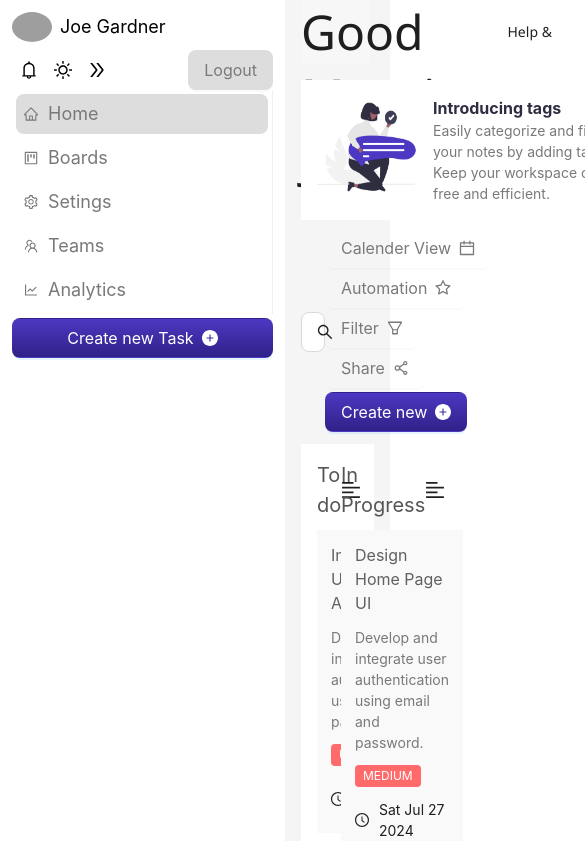
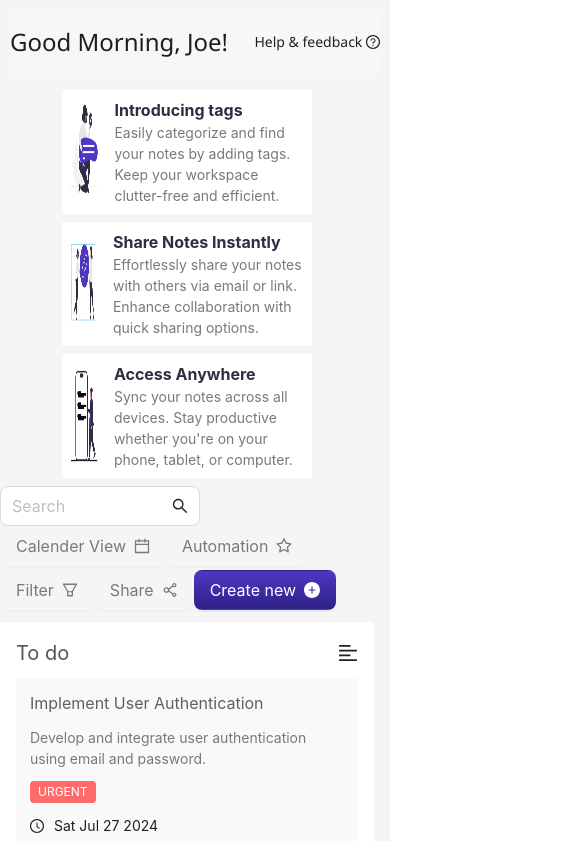
Before and after one commit to Mr-ram99/trello_client, a Next.js app: page /dashboard in a window 390 px wide. Shown: the top 841 px of the page, 585 px wide, since content can reach past the window. Built offline with nearby package versions, Linux system fonts and the light colour scheme; grey boxes are pictures that could not be loaded.

Commit message:
responsive ui

```diff
--- a/src/app/components/CustomCard/index.module.scss
+++ b/src/app/components/CustomCard/index.module.scss
@@ -1,11 +1,11 @@
 .cardStyle {
-    width: 400px;
+    width: 350px;
     display: flex;
     flex-direction: row;
     align-items: center;
     gap: 16px;
     background-color: #ffffff;
-    padding: 16px;
+    padding: 12px;
 }
 
 .title {
@@ -17,3 +17,11 @@
     font-size: 14px;
     color: #797979;
 }
+
+@media screen and (max-width:764px) {
+    .cardStyle {
+        padding: 8px;
+        width: 250px;
+        margin: auto;
+    }
+}
--- a/src/app/components/CustomCard/index.tsx
+++ b/src/app/components/CustomCard/index.tsx
@@ -24,8 +24,9 @@ export default function CustomCard({
         alt={alt || "illustrator-1"}
         width={100}
         height={100}
+        preview={false}
       />
-      <div style={{ width: "200px" }}>
+      <div style={{ maxWidth: "200px" }}>
         <h3 className={styles.title} style={{ color: "#2F2E41" }}>
           {title}
         </h3>
--- a/src/app/components/DragDropWrapper/index.tsx
+++ b/src/app/components/DragDropWrapper/index.tsx
@@ -314,7 +314,7 @@ export default function DragDropWrapper({
         onDragEnd={handleDragEnd}
       >
         {containers.map((container) => (
-          <Col span={6} key={container.id}>
+          <Col xs={24} sm={24} md={12} lg={6} xl={6} key={container.id}>
             <TaskColumnContainer
               id={container.id}
               title={container.title}
--- a/src/app/dashboard/index.module.scss
+++ b/src/app/dashboard/index.module.scss
@@ -13,9 +13,10 @@
     font-family: Barlow, 'Segoe UI', Tahoma, Geneva, Verdana, sans-serif;
     display: flex;
     justify-content: space-between;
-    align-items: start;
-    margin-right: 20px;
+    align-items: flex-start;
+    margin: 10px;
     margin-bottom: 16px;
+    height: max-content;
 
     h2 {
         font-size: 48px;
@@ -24,6 +25,7 @@
 
     p {
         color: var(--primary-text-color);
+        margin: 0;
     }
 }
 
@@ -47,3 +49,15 @@
     background-color: #FFFFFF;
     padding: 16px;
 }
+
+@media screen and (max-width: 764px) {
+    .siderStyle {
+        display: none;
+    }
+
+    .headerStyle {
+        h2 {
+            font-size: 24px;
+        }
+    }
+}
--- a/src/app/dashboard/page.tsx
+++ b/src/app/dashboard/page.tsx
@@ -113,7 +113,7 @@ export default function Dashboard() {
           </p>
         </Header>
         <Content className={styles.contentStyle}>
-          <Flex justify="space-between" align="center" gap={8}>
+          <Flex justify="space-between" align="center" gap={8} wrap>
             <CustomCard
               imageSrc="/assets/illustrator-1.png"
               alt="illustrator-1"
@@ -133,7 +133,7 @@ export default function Dashboard() {
               content="Sync your notes across all devices. Stay productive whether you're on your phone, tablet, or computer."
             />
           </Flex>
-          <Flex justify="space-between" align="center">
+          <Flex justify="space-between" align="center" wrap>
             <Input
               placeholder="Search"
               style={{ width: 200 }}
```
